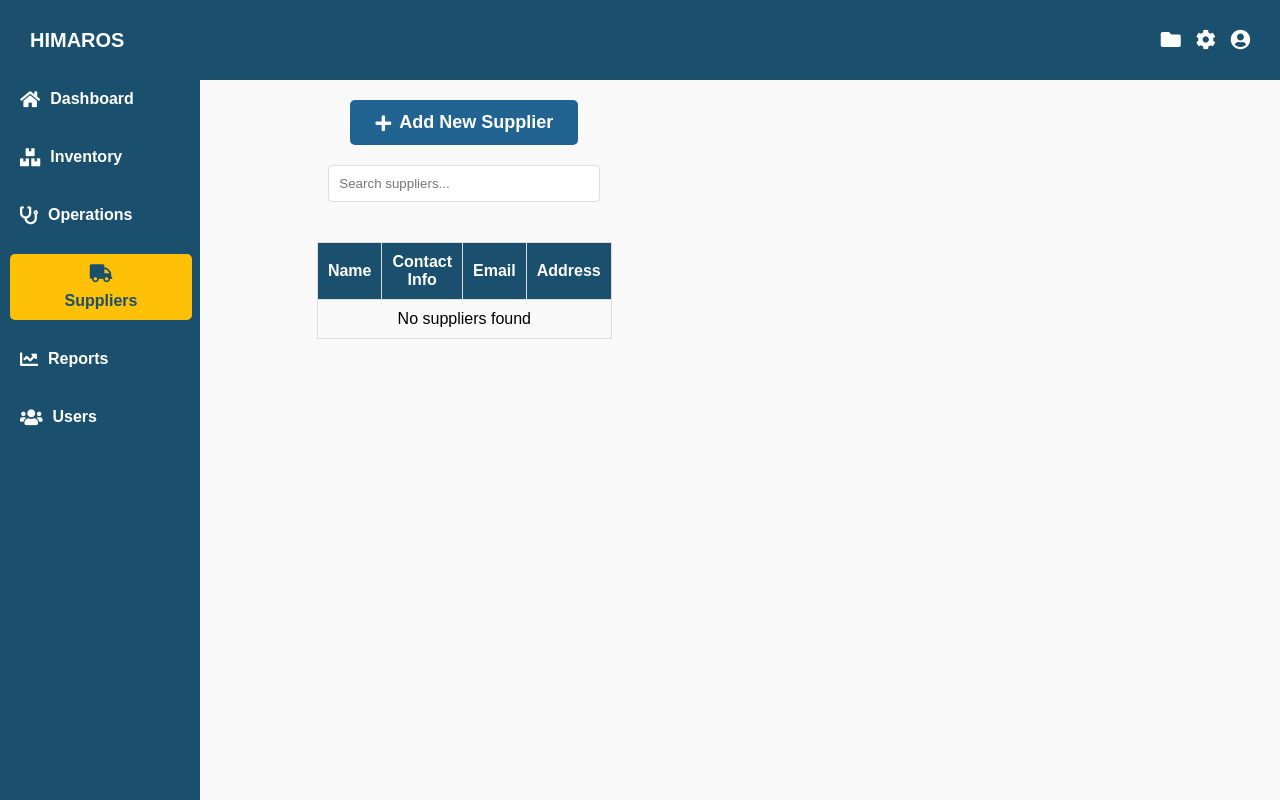
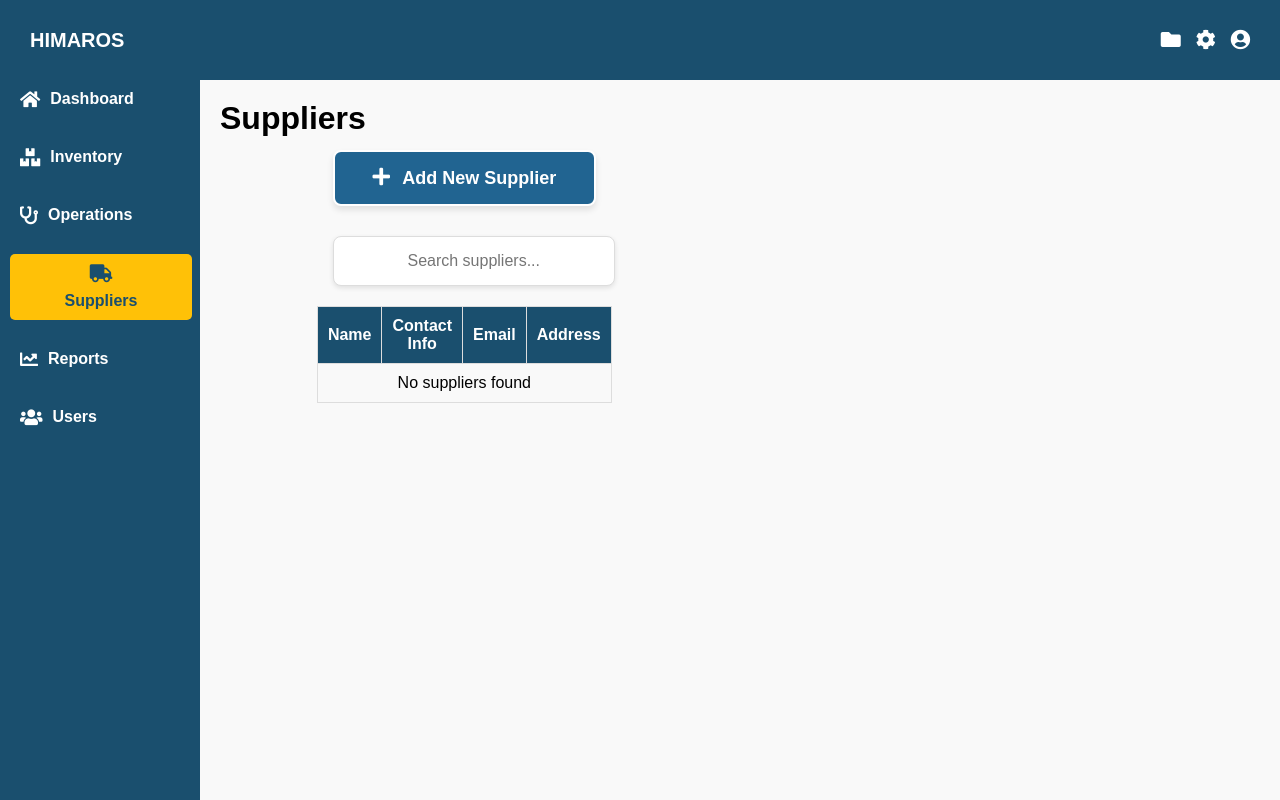
Before and after one commit to CS-UCY-EPL343/epl343.winter24.team12, a PHP site: page /backend/admin/admin_supplier.php in a window 1280 px wide. Run offline with PHP 8.4, Linux system fonts and the light colour scheme; the visitor is signed in with stand-in values (Sample User, id 1); data that the repository does not hold is empty.

Commit message:
changed frontend for admin_supplier
fixed button, search bar, added title

```diff
--- a/backend/admin/admin_supplier.php
+++ b/backend/admin/admin_supplier.php
@@ -37,6 +37,18 @@ $stmt->close();
             background-color: #f9f9f9;
             display: flex;
         }
+
+        /* Title Styling */
+        .page-title {
+            font-size: 28px;
+            font-weight: bold;
+            text-align: center;
+            color: #1a4f6e;
+            margin-bottom: 20px;
+            text-transform: uppercase;
+            letter-spacing: 1px;
+        }
+
 
         .navbar {
             background-color: #1a4f6e;
@@ -125,42 +137,79 @@ $stmt->close();
             align-items: center;
             min-height: 100vh;
             box-sizing: border-box;
+            position: relative;
         }
 
+        .content h1 {
+            margin: 0;
+            margin-bottom: 20px;
+            text-align: left;
+            position: absolute;
+            top: 100px;
+            left: 0;
+            padding-left: 20px;
+        }
+
+        .search-bar,
+        .add-supplier-btn,
+        table {
+            margin-top: 50px;
+            /* Add spacing from the top for these elements */
+        }
+
+
+
         .search-bar {
-            margin-bottom: 20px;
+            width: 80%;
+            margin-bottom: 20px auto;
         }
 
         .search-bar input {
-            padding: 10px;
-            width: 250px;
+            width: 95%;
+            /* Full width of the search bar container */
+            padding: 15px;
+            /* Comfortable padding */
+            font-size: 16px;
+            /* Readable font size */
             border: 1px solid #ddd;
-            border-radius: 4px;
+            border-radius: 8px;
+            box-shadow: 0 2px 5px rgba(0, 0, 0, 0.1);
+            text-align: center;
+            /* Align text in the center */
         }
 
-        /* Add Supplier Button */
         .add-supplier-btn {
+            width: 80%;
+            /* Matches the table width */
             background-color: #216491;
+            /* Consistent blue color */
             color: white;
-            border: none;
-            padding: 12px 25px;
             font-size: 18px;
+            /* Similar size to search bar text */
             font-weight: bold;
-            border-radius: 5px;
+            padding: 15px;
+            /* Matches the search bar padding */
+            text-align: center;
+            border: 2px solid white;
+            border-radius: 8px;
             cursor: pointer;
-            margin-bottom: 20px;
-            transition: background-color 0.3s;
-            display: flex;
-            align-items: center;
-            gap: 8px;
+            transition: all 0.3s ease;
+            margin-bottom: -20px;
+            /* Space below the button */
+            box-shadow: 0 4px 6px rgba(0, 0, 0, 0.1);
         }
 
         .add-supplier-btn i {
-            font-size: 18px;
+            margin-right: 8px;
+            /* Space between the icon and text */
+            font-size: 20px;
         }
 
         .add-supplier-btn:hover {
             background-color: #155bb5;
+            /* Slightly darker blue */
+            border-color: #ffc107;
+            /* Yellow border on hover */
         }
 
         table {
@@ -224,6 +273,9 @@ $stmt->close();
 
     <!-- Main Content -->
     <div class="content">
+
+        <h1>Suppliers</h1>
+
         <!-- Add New Supplier Button -->
         <button class="add-supplier-btn" onclick="window.location.href='../common/add_new_supplier.php';">
             <i class="fas fa-plus"></i> Add New Supplier
@@ -267,7 +319,7 @@ $stmt->close();
         const searchInput = document.getElementById("searchInput");
         const tableRows = document.querySelectorAll("#supplierTable tbody tr");
 
-        searchInput.addEventListener("input", function () {
+        searchInput.addEventListener("input", function() {
             const searchValue = this.value.toLowerCase();
             tableRows.forEach(row => {
                 const supplierName = row.querySelector("td:nth-child(1)").textContent.toLowerCase();
```
